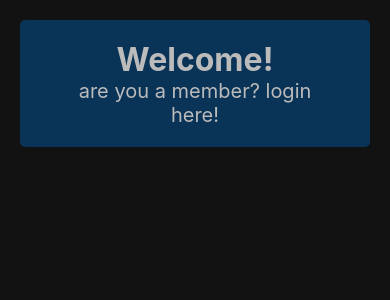
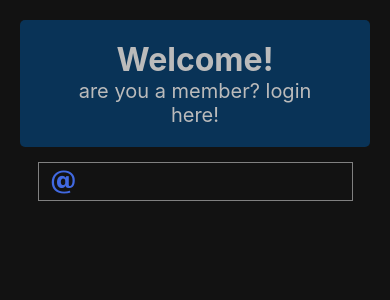
Before and after one commit to amani9300/react-native-2-authentification, a React Native app: screen / in a window 390 px wide. Shown: the top 300 px of the page. Built offline with nearby package versions, Linux system fonts and the light colour scheme.

Commit message:
4 - ajout 1ere icon de input

```diff
--- a/App.js
+++ b/App.js
@@ -1,11 +1,17 @@
 import { StatusBar } from 'expo-status-bar';
 import { StyleSheet, Text, View } from 'react-native';
 import Header from './components/Header/Header';
+import Input from './components/Ui/Input/Input';
+import {Entypo} from '@expo/vector-icons';
 
 export default function App() {
   return (
     <View style={styles.container}>
       <Header />
+      <Input>
+        <Entypo name='email' size={24} color='royalblue' />
+      </Input>
+
     </View>
   );
 }
--- a/components/Ui/Input/Input.jsx
+++ b/components/Ui/Input/Input.jsx
@@ -1,15 +1,16 @@
 import { StyleSheet, Text, View, TextInput } from 'react-native'
 import React from 'react'
-
-const Input = () => {
-  return (
-    <View>
-        {/* l'icone */}
-      <View></View>
-      {/* l'input */}
-      <TextInput />
-    </View>
-  )
+import styles from './inputStyles';
+// props => {children: ....., }
+const Input = ({ children }) => {
+    return (
+        <View style={styles.container}>
+            {/* l'icone */}
+            <View>{children}</View>
+            {/* l'input */}
+            <TextInput style={styles.input} />
+        </View>
+    )
 }
 
 export default Input
```
